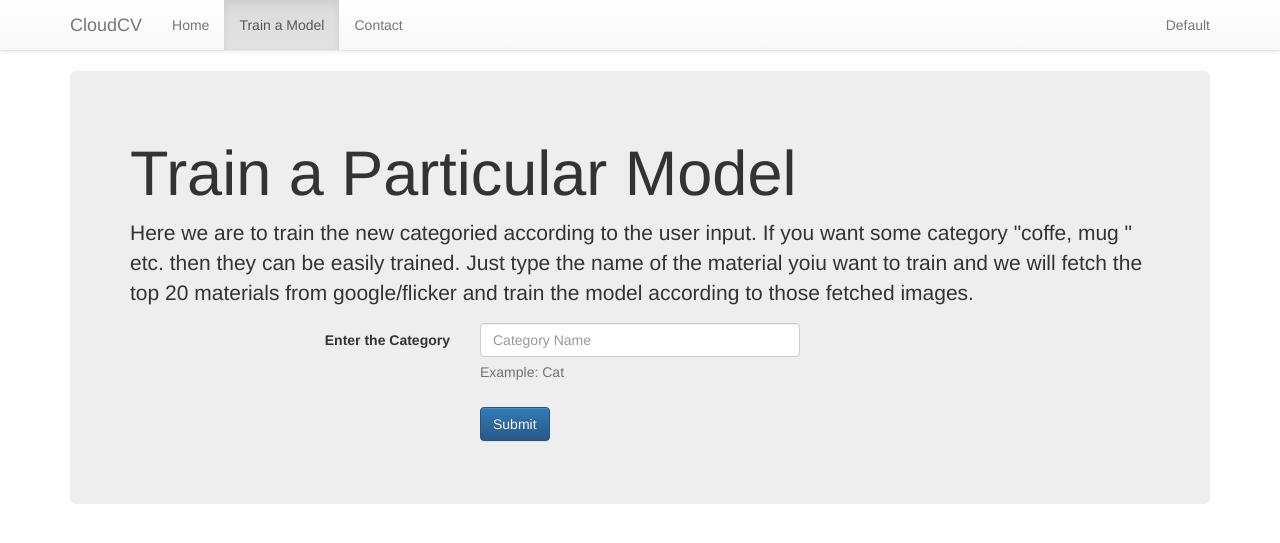
After one commit to DESHRAJ/SocialAuths, a Django app: page /trainclass in a window 1280 px wide. The commit adds this page. Shown: the top 543 px of the page. Run offline with Django 3.2, Linux system fonts and the light colour scheme; a user stored in the database is signed in; some libraries are stand-ins or nearby versions.

Commit message:
partial changes

```diff
--- /dev/null
+++ b/auths/templates/train.html
@@ -0,0 +1,70 @@
+<!DOCTYPE html>
+<html lang="en">
+  <head>
+    <title>Train A Model</title>
+    <link rel="stylesheet" href="https://maxcdn.bootstrapcdn.com/bootstrap/3.3.2/css/bootstrap.min.css">
+    <link rel="stylesheet" href="https://maxcdn.bootstrapcdn.com/bootstrap/3.3.2/css/bootstrap-theme.min.css">
+    <script src="https://maxcdn.bootstrapcdn.com/bootstrap/3.3.2/js/bootstrap.min.js"></script>
+  </head>
+
+  <body>
+    <nav class="navbar navbar-default navbar-static-top">
+      <div class="container">
+        <div class="navbar-header">
+          <button type="button" class="navbar-toggle collapsed" data-toggle="collapse" data-target="#navbar" aria-expanded="false" aria-controls="navbar">
+            <span class="sr-only">Toggle navigation</span>
+            <span class="icon-bar"></span>
+            <span class="icon-bar"></span>
+            <span class="icon-bar"></span>
+          </button>
+          <a class="navbar-brand" href="#">CloudCV</a>
+        </div>
+        <div id="navbar" class="navbar-collapse collapse">
+          <ul class="nav navbar-nav">
+            <li ><a href="/">Home</a></li>
+            <li class="active"><a href="#">Train a Model</a></li>
+            <li><a href="#">Contact</a></li>
+          </ul>
+          {% if user.is_authenticated %}
+          <ul class="nav navbar-nav navbar-right">
+            <li><a href="/logout">Default</a></li>
+          </ul>
+          {% endif %}
+        </div>
+      </div>
+    </nav>
+
+    <div class="container">
+      <div class="jumbotron">
+        <h1>Train a Particular Model</h1>
+        <p>Here we are to train the new categoried according to the user input. If you want some category "coffe, mug " etc. then they can be easily trained. Just type the name of the material yoiu want to train and we will fetch the top 20 materials from google/flicker and train the model according to those fetched images. </p>
+        <form class="form-horizontal" action="" method="get">
+            <div class="form-group">
+              <label class="col-md-4 control-label" for="category">Enter the Category</label>
+              <div class="col-md-4">
+              <input id="category" name="category" type="text" placeholder="Category Name" class="form-control input-md" required="">
+              <span class="help-block">Example: Cat</span>
+              </div>
+            </div>
+            <div class="form-group">
+              <label class="col-md-4 control-label" for="submit"></label>
+              <div class="col-md-4">
+                <button id="submit" class="btn btn-primary">Submit</button>
+              </div>
+            </div>
+        </form>
+        </p>
+      </div>
+    </div>
+    <script type="text/javascript">
+    // function fetchData () {
+    //   var model = document.getElementById('cat')
+    //   $.ajax{
+
+    //   }
+    //   // body...
+    // }
+    </script>
+    <script src="https://ajax.googleapis.com/ajax/libs/jquery/1.11.2/jquery.min.js"></script>
+  </body>
+</html>
--- a/auths/urls.py
+++ b/auths/urls.py
@@ -2,6 +2,7 @@ from django.conf.urls import patterns, include, url
 
 urlpatterns = patterns('',
     url(r'^$', 'auths.views.home', name='home'),
+    url(r'trainclass', 'auths.views.trainModel', name='trainModel'),
     url(r'dashboard', 'auths.views.dashboard', name='dashboard'),
     # url(r'^blog/', include('blog.urls')),
 )
--- a/auths/views.py
+++ b/auths/views.py
@@ -2,7 +2,14 @@ from django.shortcuts import render
 from django.http import *
 from django.shortcuts import render_to_response
 from django.template import Context,RequestContext
-
+from django.contrib.auth.decorators import login_required
+from bs4 import BeautifulSoup
+from lxml import etree
+import urllib2
+import requests
+import re
+import urllib2
+import os
 # Create your views here.
 def home(request):
 	''' View for the home page of the application'''
@@ -10,5 +17,51 @@ def home(request):
 		return HttpResponseRedirect('/dashboard')
 	return render_to_response('index.html')
 
+# @login_required
 def dashboard(request):
+	''' View of Dashboard page for user after logging in using the Social Account '''
 	return render_to_response('dashboard.html',{'user':request.user},context_instance = RequestContext(request))
+
+# @login_required
+def trainModel(request):
+	''' View for training the model after fetching the results from google/flickr etc'''
+	if request.user.is_authenticated():
+		if request.GET:
+			category = request.GET.get('category')
+			fetchFromGoogle(category)
+			# print "$$$$$$$$$$$$$", category
+			# searchUrl='https://www.google.com/search?tbm=isch&q='+str(category)+'&gws_rd=cr&ei=8Vb6VJGvOIe5uASIk4KwAQ'
+			# print searchUrl
+			# page=urllib2.urlopen(searchUrl).read()
+			# x=etree.HTML(page)
+			# print x
+			# url=x.xpath('//td[@class="titleColumn"]/a/@href')
+			# rank=x.xpath('//td[@class="titleColumn"]/span[@name="ir"]/text()')
+			# title=x.xpath('//td[@class="titleColumn"]/a/@title')
+		return render_to_response('train.html',{'user':request.user},context_instance=RequestContext(request))
+	return HttpResponseRedirect('/')
+
+def fetchFromGoogle(query):
+	image_type = "Action"
+	# you can change the query for the image  here
+	# query = "Terminator 3 Movie"
+	query= query.split()
+	query='+'.join(query)
+	url="https://www.google.co.in/searches_sm=122&source=lnms&tbm=isch&sa=X&ei=4r_cVID3NYayoQTb4ICQBA&ved=0CAgQ_AUoAQ&biw=1242&bih=619&q="+query
+	print url
+	header = {'User-Agent': 'Mozilla/5.0'}
+	soup = get_soup(url,header)
+	images = [a['src'] for a in soup.find_all("img", {"src": re.compile("gstatic.com")})]
+	for img in images:
+		print "##########   ",img
+	# for img in images:
+	# 	raw_img = urllib2.urlopen(img).read()
+	# 	#add the directory for your image here
+	# 	DIR="C:\Users\hp\Pictures\\valentines\\"
+	# 	cntr = len([i for i in os.listdir(DIR) if image_type in i]) + 1
+	# 	print cntr
+	# 	f = open(DIR + image_type + "_"+ str(cntr)+".jpg", 'wb')
+	# 	f.write(raw_img)
+	# 	f.close()
+def get_soup(url,header):
+	return BeautifulSoup(urllib2.urlopen(urllib2.Request(url,headers=header)))
```
Also changed, not shown: auths/templates/dashboard.html (+8 -6 lines), auths/templates/index.html (+27 -3 lines), socialAuth/settings.py (+6 -1 lines), taskDesc.md (added, +40 -0 lines), db.sqlite3, 6 other files.
